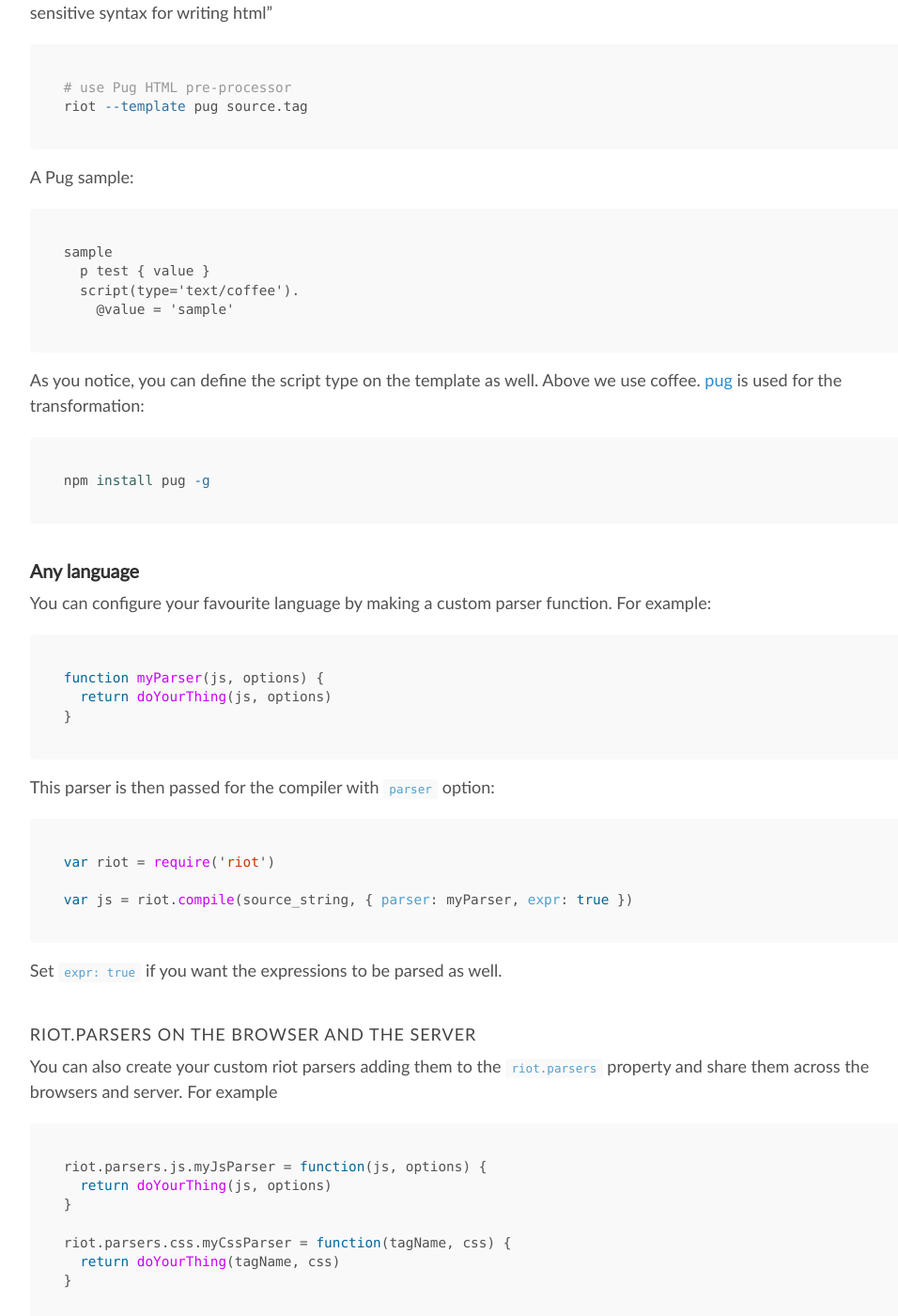
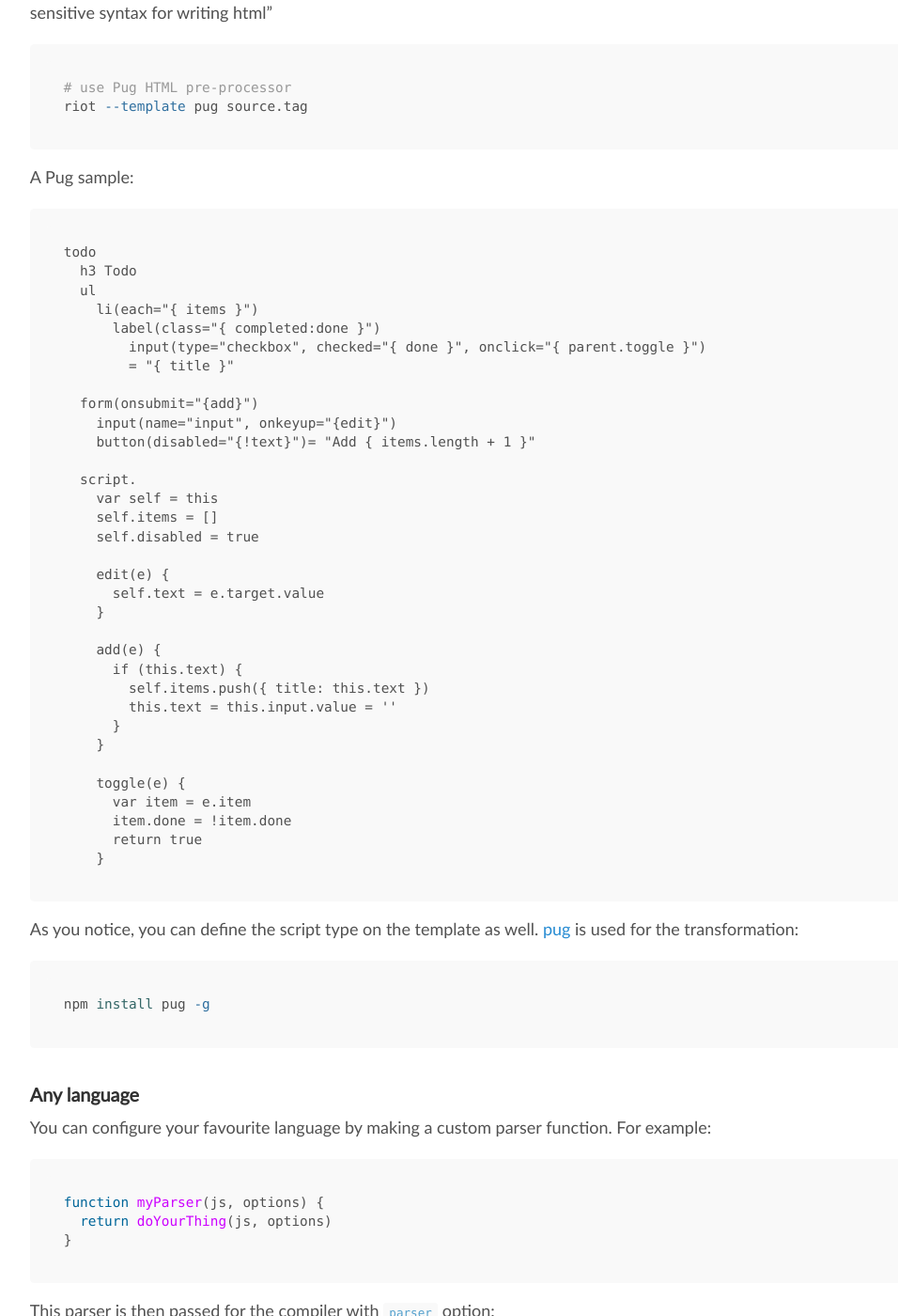
Before and after one commit to riot/riot.github.io, a Jekyll site: the page built from guide/compiler.md, in a window 1280 px wide and 1400 px high, scrolled down 9097 px. Shown: the whole window at 94% size, without its empty margins (139-1095 px from the left). Built offline with Jekyll 4.4.1, drawn with Linux system fonts in a browser that asks for light colours; nearby versions of some CDN libraries; emoji names are drawn with the system emoji font; comment, search, counter and statistics services are not loaded.

Commit message:
changing sample code of pug (jade) (#209)
* updated: changing sample code of pug(jade) via issue #77

* fixed: Delete incorrect description

````diff
--- a/guide/compiler.md
+++ b/guide/compiler.md
@@ -374,13 +374,42 @@
 A Pug sample:
 
 ``` html
-sample
-  p test { value }
-  script(type='text/coffee').
-    @value = 'sample'
+todo
+  h3 Todo
+  ul
+    li(each="{ items }")
+      label(class="{ completed:done }")
+        input(type="checkbox", checked="{ done }", onclick="{ parent.toggle }")
+        = "{ title }"
+
+  form(onsubmit="{add}")
+    input(name="input", onkeyup="{edit}")
+    button(disabled="{!text}")= "Add { items.length + 1 }"
+
+  script.
+    var self = this
+    self.items = []
+    self.disabled = true
+
+    edit(e) {
+      self.text = e.target.value
+    }
+
+    add(e) {
+      if (this.text) {
+        self.items.push({ title: this.text })
+        this.text = this.input.value = ''
+      }
+    }
+
+    toggle(e) {
+      var item = e.item
+      item.done = !item.done
+      return true
+    }
 ```
 
-As you notice, you can define the script type on the template as well. Above we use coffee. [pug](https://github.com/pugjs/pug) is used for the transformation:
+As you notice, you can define the script type on the template as well. [pug](https://github.com/pugjs/pug) is used for the transformation:
 
 ``` sh
 npm install pug -g
````
Also changed, not shown: ja/guide/compiler.md (+34 -5 lines).
